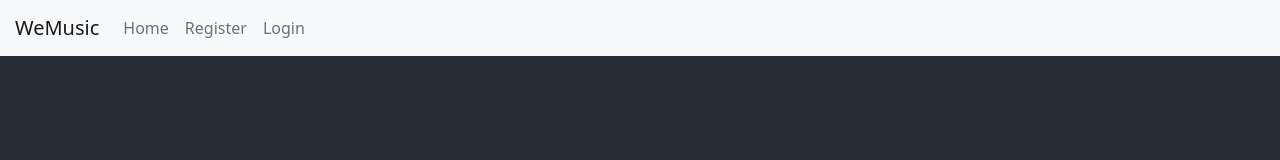
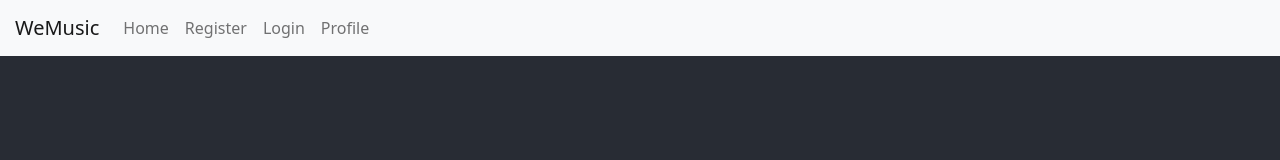
Before and after one commit to runbox13/websocket, a React (Create React App) app: page / in a window 1280 px wide. Shown: the top 160 px of the page. Built offline with nearby package versions, Linux system fonts and the light colour scheme.

Commit message:
Added a profile interface.

```diff
--- a/src/index.js
+++ b/src/index.js
@@ -19,6 +19,7 @@ import App from './App.js'
 import Login from './page/login';
 import NotFound from "./page/404";
 import Register from './page/register';
+import Profile from './page/profile';
 
 ReactDOM.render(
   <Router>
@@ -27,6 +28,7 @@ ReactDOM.render(
       <Route exact path="/" component={App} />
       <Route path="/login" component={Login} />
       <Route path="/register" component={Register} />
+      <Route path="/profile" component={Profile} />
       <Route component={NotFound} />
     </Switch>
     <Footer />
--- a/src/partial/header.js
+++ b/src/partial/header.js
@@ -31,6 +31,9 @@ const Header = (props) => {
               <NavItem>
                   <NavLink href="/login">Login</NavLink>
               </NavItem>
+              <NavItem>
+                  <NavLink href="/profile">Profile</NavLink>
+              </NavItem>
             </Nav>
           </Collapse>
         </Navbar>
```
